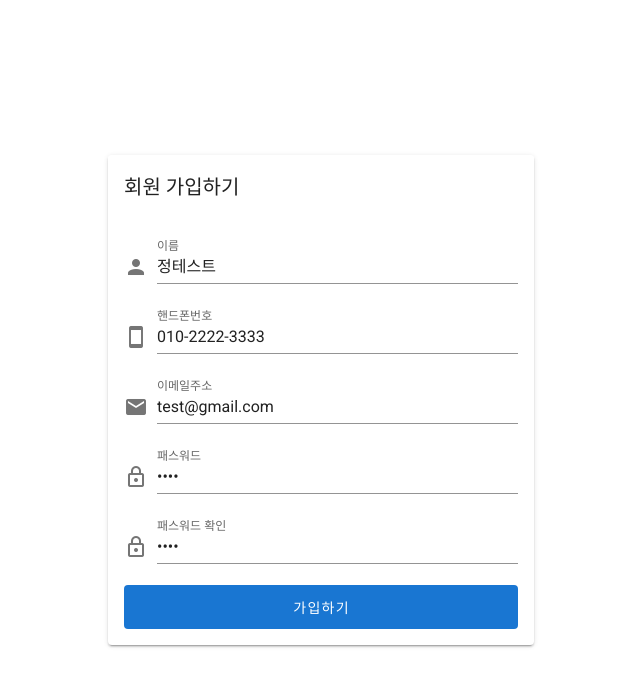
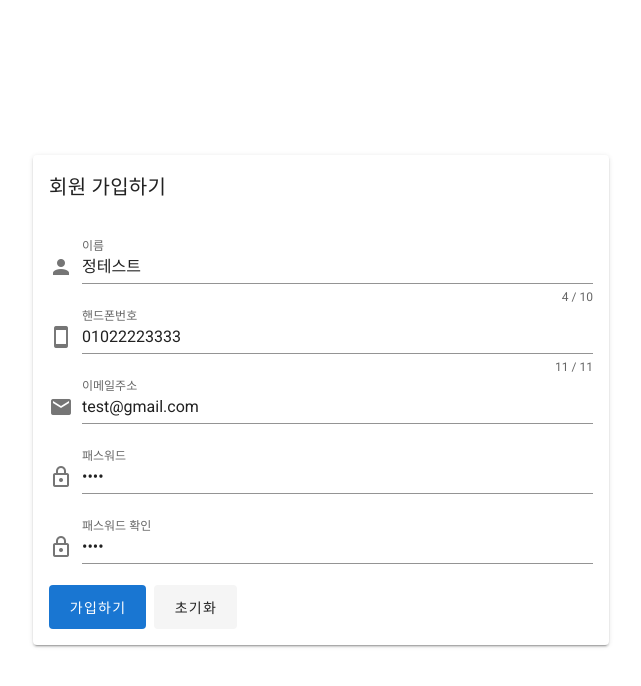
Before and after one commit to jaewo7o/srs, a Vue app in the folder front/: page /signUp in a window 1280 px wide. Shown: the top 686 px of the page, without its empty margins (319-960 px from the left). Built offline with nearby package versions, Linux system fonts and the light colour scheme.

Commit message:
회원가입 vee-validate 적용 중간 commit

```diff
--- a/front/package.json
+++ b/front/package.json
@@ -11,6 +11,7 @@
     "dependencies": {
         "axios": "^0.21.1",
         "core-js": "^3.6.5",
+        "vee-validate": "^3.4.7",
         "vue": "^2.6.11",
         "vue-cookies": "^1.7.4",
         "vue-router": "^3.2.0",
--- a/front/src/views/SignUp.vue
+++ b/front/src/views/SignUp.vue
@@ -1,27 +1,60 @@
 <template>
-    <v-container fill-height style="max-width: 450px">
+    <v-container fill-height style="max-width: 600px">
         <v-row align-center>
             <v-col>
                 <v-card>
-                    <v-toolbar flat>
-                        <v-toolbar-title>회원 가입하기</v-toolbar-title>
-                    </v-toolbar>
-                    <div class="pa-4">
+                    <v-card-title>회원 가입하기</v-card-title>
+                    <v-card-text class="pa-4">
+                        <validation-observer
+                            ref="observer"
+                            v-slot="{ isInvalid }"
+                        >
+                            <v-form @submit.prevent="onClickSignUp">
+                                <validation-provider
+                                    name="이름"
+                                    rules="max:10"
+                                    v-slot="{ errors }"
+                                >
                                     <v-text-field
                                         v-model="form.name"
                                         label="이름"
                                         prepend-icon="mdi-account"
+                                        :counter="10"
+                                        :error-messages="errors"
                                     />
+                                </validation-provider>
+                                <validation-provider
+                                    name="핸드폰번호"
+                                    :rules="{
+                                        required: true,
+                                        numeric: true,
+                                        digits: 11
+                                    }"
+                                    v-slot="{ errors }"
+                                >
                                     <v-text-field
                                         v-model="form.mobileNo"
                                         label="핸드폰번호"
                                         prepend-icon="mdi-cellphone"
+                                        :counter="11"
+                                        :error-messages="errors"
                                     />
+                                </validation-provider>
+                                <validation-provider
+                                    name="이메일주소"
+                                    :rules="{
+                                        required: true,
+                                        email: true
+                                    }"
+                                    v-slot="{ errors }"
+                                >
                                     <v-text-field
                                         v-model="form.loginId"
                                         label="이메일주소"
                                         prepend-icon="mdi-email"
+                                        :error-messages="errors"
                                     />
+                                </validation-provider>
                                 <v-text-field
                                     v-model="form.password"
                                     type="password"
@@ -35,15 +68,22 @@
                                     prepend-icon="mdi-lock-outline"
                                 />
                                 <v-btn
+                                    type="submit"
                                     color="primary"
                                     depressed
                                     large
-                            block
+                                    class="mr-2"
                                     @click="onClickSignUp"
+                                    :disabled="isInvalid"
                                 >
                                     가입하기
                                 </v-btn>
-                    </div>
+                                <v-btn depressed large @click="onClickClear">
+                                    초기화
+                                </v-btn>
+                            </v-form>
+                        </validation-observer>
+                    </v-card-text>
                 </v-card>
             </v-col>
         </v-row>
@@ -52,14 +92,45 @@
 
 <script>
 import { signUp } from '@/api/user'
+import { extend, ValidationProvider, ValidationObserver } from 'vee-validate'
+import { max, required, numeric, digits, email } from 'vee-validate/dist/rules'
+extend('max', {
+    ...max,
+    message: `{_field_}필드는 {length}자를 초과할 수 없습니다.`
+})
+extend('required', {
+    ...required,
+    message: `{_field_}필드는 필수값입니다.`
+})
+extend('numeric', {
+    ...numeric,
+    message: `{_field_}필드는 숫자만 입력 가능합니다.`
+})
+extend('digits', {
+    ...digits,
+    message: `{_field_}필드는 {length}자리여야 합니다.`
+})
+extend('email', {
+    ...email,
+    message: `잘못입력된 이메일주소입니다.`
+})
+
+// extend('max', (value, param) => {
+//     const limit = param[0]
+//     if (value && value.length > limit) {
+//         return `해당 필드는 ${limit}자를 초과할 수 없습니다.`
+//     }
+//     return true
+// })
 
 export default {
     name: 'SignUp',
+    components: { ValidationObserver, ValidationProvider },
     data() {
         return {
             form: {
                 name: '정테스트',
-                mobileNo: '010-2222-3333',
+                mobileNo: '01022223333',
                 loginId: 'test@gmail.com',
                 password: '1234'
             }
@@ -67,12 +138,22 @@ export default {
     },
     methods: {
         onClickSignUp: async function () {
+            const isValid = await this.$refs.observer.validate()
+
+            if (isValid) {
                 const response = await signUp(this.form)
-
+                console.log(response)
                 if (response.status === 200) {
                     this.$router.push({ name: 'signIn' })
                 }
             }
+        },
+        onClickClear: function () {
+            this.form.name = null
+            this.form.mobileNo = null
+            this.form.loginId = null
+            this.form.password = null
+        }
     }
 }
 </script>
```
Also changed, not shown: 1 other file (tests, documents, lock files or other folders). Lines whose indentation alone changed are shown as unchanged.
